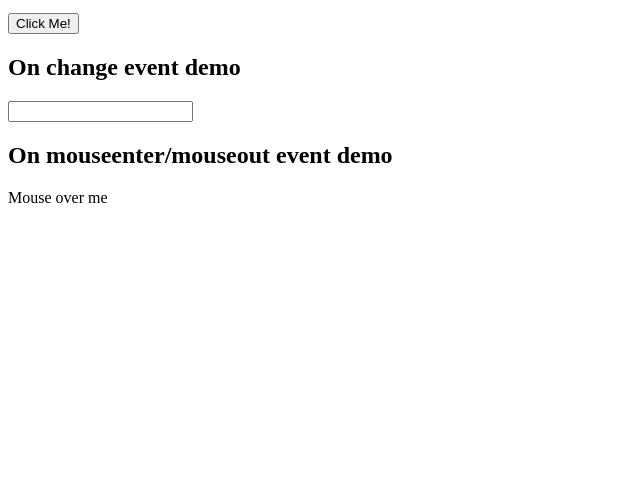
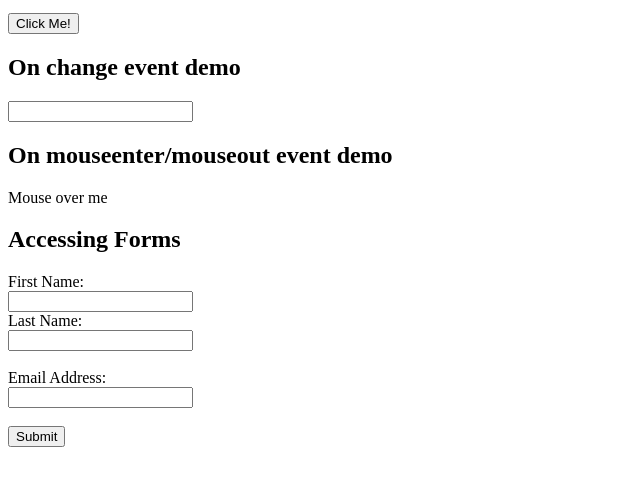
Before and after one commit to Botad-IT-Girls/javascript-demo, a plain HTML site: page index.html in a window 1280 px wide. Shown: the part 101-586 px from the top of the page, without its empty margins (0-640 px from the left). Drawn offline with Linux system fonts and the light colour scheme.

Commit message:
Add form fields

```diff
--- a/assets/js/script.js
+++ b/assets/js/script.js
@@ -205,3 +205,11 @@ console.log(objStudent.age);
 console.log(objStudent['marks']);
 
  */
+
+
+function handleFormSubmit(event) {
+    const firstName = document.forms['formDemo']['fname'].value;
+    const lastName = document.forms['formDemo']['lname'].value;
+    const message = 'Hi ' + firstName + ' ' + lastName + ', your form is submitted successfully';
+    alert(message);
+}
--- a/index.html
+++ b/index.html
@@ -26,6 +26,18 @@
     <div id="mouseEnterDemo" onmouseenter="handleMouseEnter()" onmouseout="handleMouseOut()">Mouse over me</div>
     <div id="mouseEnterLog"></div>
 
+    <!-- Accessing Forms -->
+    <h2>Accessing Forms</h2>
+    <form name="formDemo" id="formDemo" onsubmit="handleFormSubmit(event)">
+        <label for="fname">First Name:</label><br>
+        <input type="text" id="fname" name="fname" required autocomplete="off"><br>
+        <label for="lname">Last Name:</label><br>
+        <input type="text" id="lname" name="lname"><br><br>
+        <label>Email Address:</label><br>
+        <input type="email" id="email" name="email" required autocomplete="off"><br><br>
+        <button type="submit">Submit</button>
+    </form>
+
     <script src="./assets/js/script.js"></script>
 </body>
 
```
